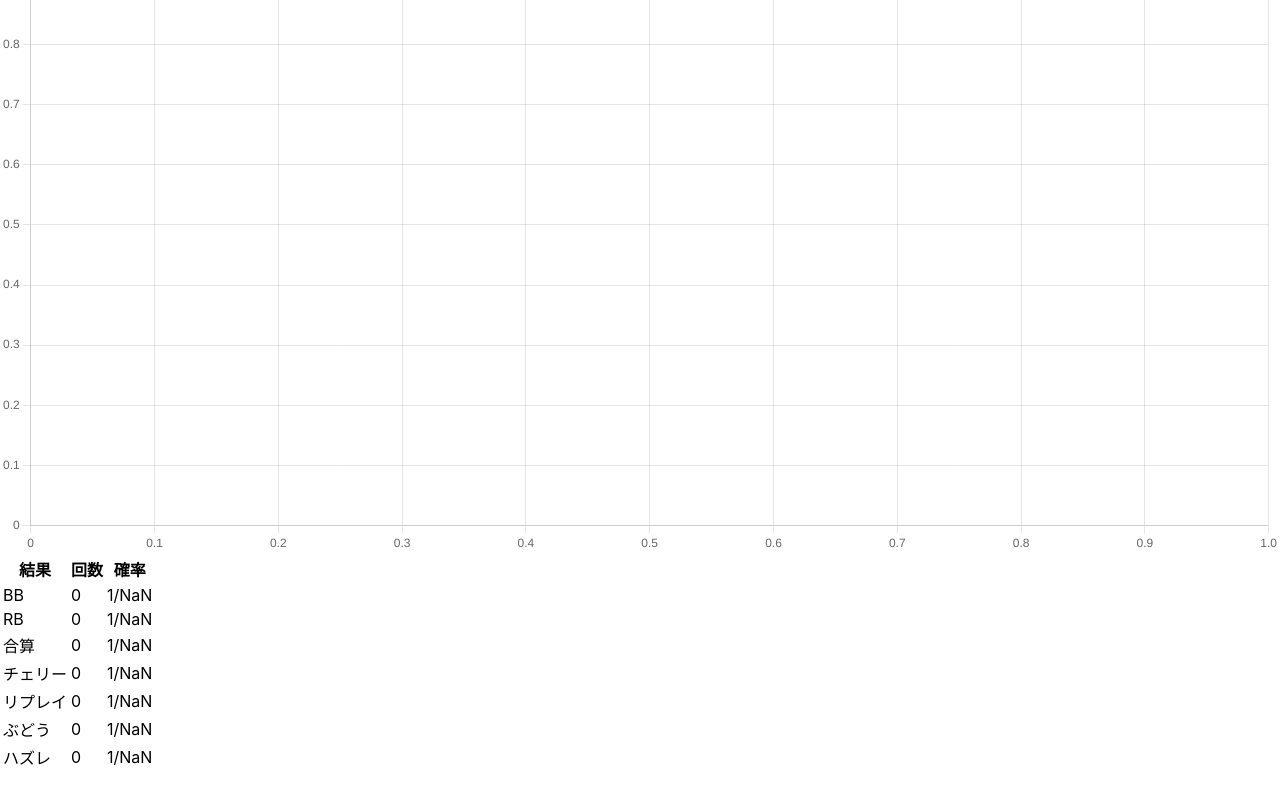
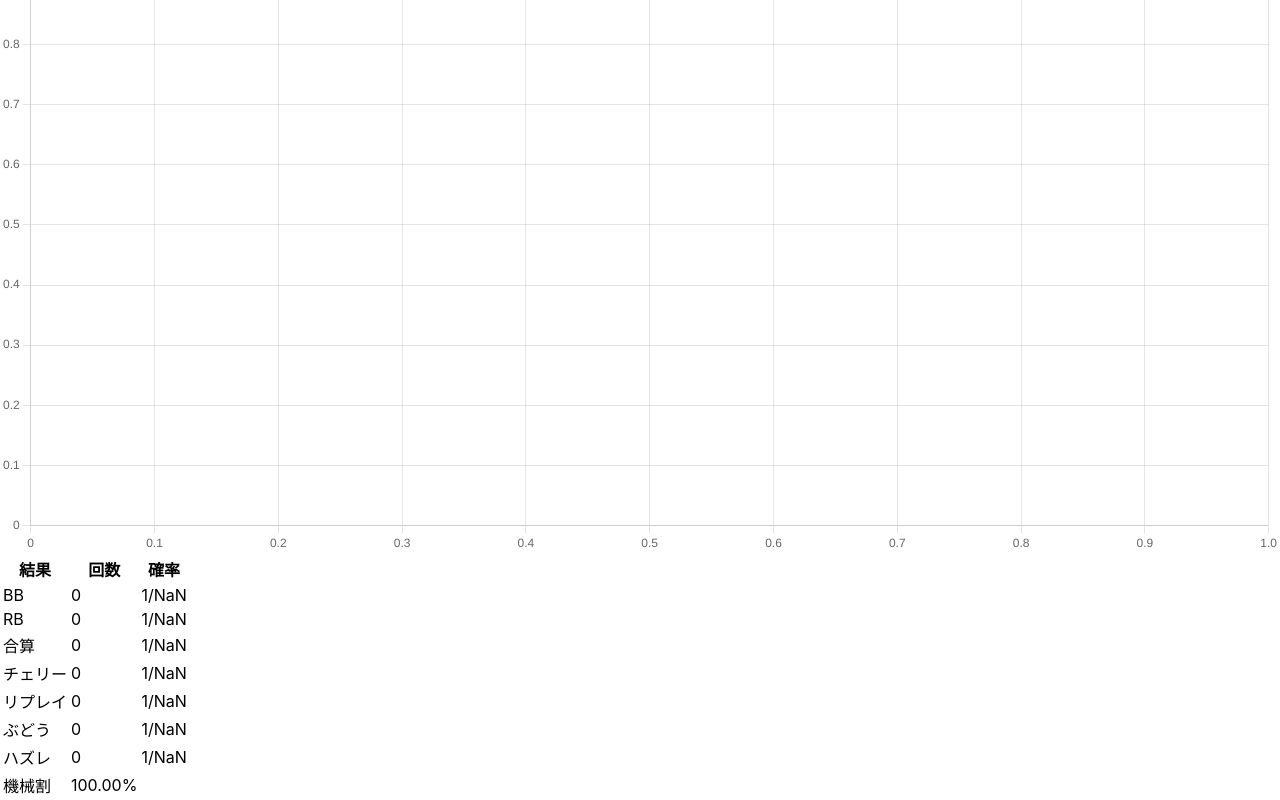
Before and after one commit to skikuchi7329/slot-simulator, a React (Create React App) app: page / in a window 1280 px wide. Shown: the part 220-1020 px from the top of the page. Before the commit the page ends 992 px from the top, so only its background shows below. Built offline with nearby package versions, Linux system fonts and the light colour scheme.

Commit message:
feat: Add payout data

```diff
--- a/src/App.tsx
+++ b/src/App.tsx
@@ -157,6 +157,10 @@ function App() {
           <td>{missCount}</td>
           <td>{fraction(missCount, totalCount)}</td>
         </tr>
+        <tr>
+          <td>機械割</td>
+          <td>{(((totalCoins + 8000 * 3) / (8000 * 3) * 100)).toFixed(2)}%</td>
+        </tr>
       </tbody>
     </table>
     </>
```
